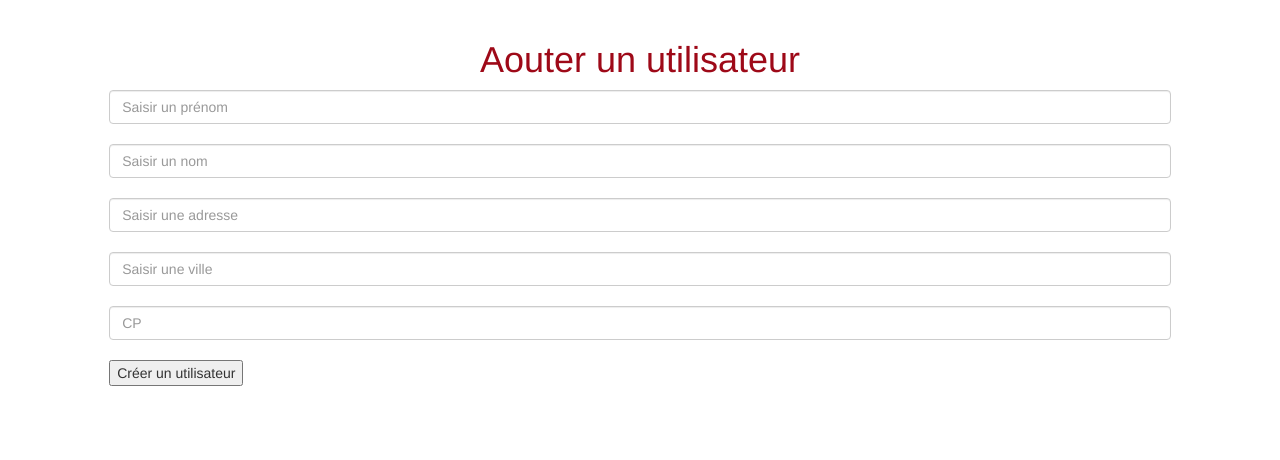
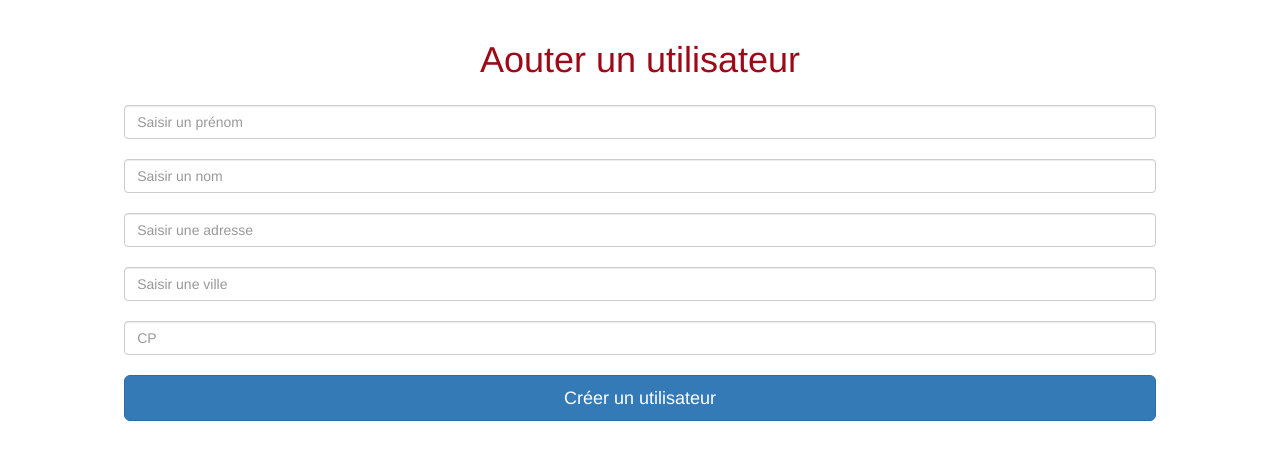
Before and after one commit to jerome-martin-d3/DS1_GRP2, a PHP site: template src/vue/ajout-util.html.twig in a window 1280 px wide. Shown: the part 52-512 px from the top of the page. Run offline with PHP 8.4, Linux system fonts and the light colour scheme; the template is opened without the code that fills it, so the values that code supplies are empty; some libraries are stand-ins or nearby versions.

Commit message:
Design sur taleau et formulaire

```diff
--- a/src/vue/ajout-util.html.twig
+++ b/src/vue/ajout-util.html.twig
@@ -3,14 +3,15 @@
 {% block title %} {{ parent() }} Ajouter un utilisateur {% endblock %}
 
 {% block contenu %} <h1> Aouter un utilisateur </h1>
-
-    <form action="index.php?page=ajoutUtil" method="POST">
+<div class="panel-body">
+    <form class="form-signin" action="index.php?page=ajoutUtil" method="POST">
         <input type="text" name="prenom" placeholder="Saisir un prénom" class="form-control" /><br />
         <input type="text" name="nom" placeholder="Saisir un nom" class="form-control" /><br />
         <input type="text" name="adresse" placeholder="Saisir une adresse" class="form-control" /><br />
         <input type="text" name="ville" placeholder="Saisir une ville" class="form-control" /><br />
         <input type="number" name="cp" placeholder="CP" class="form-control" /><br />
-        <input type="submit" name="btAjoutUtil" value="Créer un utilisateur" />
+        <input class="btn btn-lg btn-primary btn-block" type="submit" name="btAjoutUtil" value="Créer un utilisateur" />
     </form>
+</div>
 
 {% endblock %}
--- a/src/vue/index.html.twig
+++ b/src/vue/index.html.twig
@@ -4,7 +4,8 @@
 
 {% block contenu %} <h1> Tronche Book </h1>
     <a href="index.php?page=ajoutUtil">Ajouter un utilisateur</a>
-    <table>
+    <div class="table-responsive">
+    <table class="table table-hover table-striped">
         <th>Nom</th>
         <th>Prénom</th>
     {% for util in liste %}
@@ -14,4 +15,5 @@
         </tr>
     {% endfor %}
     </table>
+    </div>
 {% endblock %}
```
